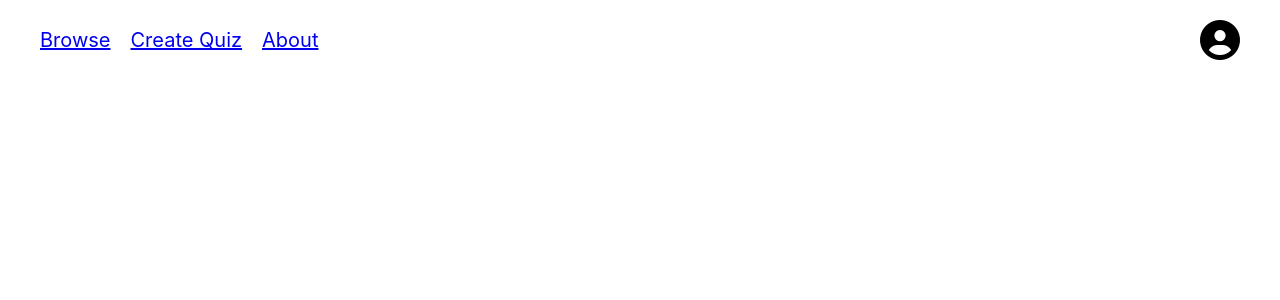
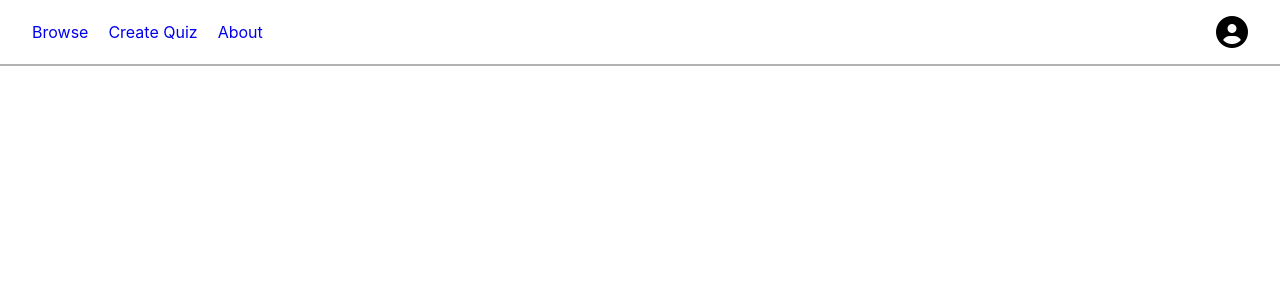
Before and after one commit to MarvelProgramming/KTrial, a React (Create React App) app in the folder client/: page /quiz in a window 1280 px wide. Shown: the top 300 px of the page. Built offline with nearby package versions, Linux system fonts and the light colour scheme.

Commit message:
Added initial styling to header and nav

```diff
--- a/client/src/components/HamburgerMenu.jsx
+++ b/client/src/components/HamburgerMenu.jsx
@@ -1,8 +1,10 @@
 import React from 'react'
 
-export default function HamburgerMenu() {
+export default function HamburgerMenu({ setToggle }) {
   return (
-    <div className="hamburger-menu-container">
+    <div className="hamburger-menu-container" onClick={() => {
+      setToggle(true);
+    }}>
       <div className="hamburger-menu"></div>
     </div>
   )
--- a/client/src/components/Header.jsx
+++ b/client/src/components/Header.jsx
@@ -1,12 +1,10 @@
 import React from 'react';
 import Nav from './Nav';
-import HamburgerMenu from './HamburgerMenu';
 
 export default function Header() {
   return (
     <header className="primary-header">
       <Nav />
-      <HamburgerMenu />
       <i className="fas fa-user-circle"></i>
     </header>
   );
--- a/client/src/components/Nav.jsx
+++ b/client/src/components/Nav.jsx
@@ -1,12 +1,27 @@
-import React from "react";
+import React, { useState } from "react";
 import { Link } from 'react-router-dom';
+import HamburgerMenu from './HamburgerMenu';
 
 export default function Nav() {
+  const [toggle, setToggle] = useState(false);
+
   return (
-    <nav className="primary-nav">
-      <Link to="/browse">Browse</Link>
-      <Link to="/quiz/creation">Create Quiz</Link>
-      <Link to="/about">About</Link>
-    </nav>
+    <div>
+      <HamburgerMenu setToggle={setToggle}/>
+     <div className={`primary-nav-container${!toggle ? ' hidden' : ''}`}
+    style={!toggle ? { pointerEvents: 'none' } : {}}
+    onClick={(e) => {
+      if(e.target === e.currentTarget){
+        setToggle(!toggle);
+      }
+    }}
+    >
+        <nav className="primary-nav">
+          <Link to="/browse">Browse</Link>
+          <Link to="/quiz/creation">Create Quiz</Link>
+          <Link to="/about">About</Link>
+        </nav>
+      </div>
+    </div>
   );
 };
--- a/client/src/styles/App.css
+++ b/client/src/styles/App.css
@@ -1,10 +1,6 @@
 @import 'globalAnimations.css';
 @import 'globalColors.css';
 @import 'globalEffects.css';
-
-:root {
-  font-size: 20px;
-}
 
 html,
 body,
@@ -23,12 +19,100 @@ body,
   justify-content: space-between;
   align-items: center;
   padding: 1rem 2rem;
+  border-bottom: 2px solid rgba(0, 0, 0, 0.3);
 }
 
-.primary-header a {
-  margin-right: 1rem;
+.primary-nav-container {
+  position: absolute;
+  top: 0;
+  left: 0;
+  width: 100vw;
+  height: 100vh;
+  backdrop-filter: brightness(0.5) blur(5px);
+}
+
+.primary-nav {
+  display: flex;
+  flex-direction: column;
+  align-items: center;
+  position: absolute;
+  top: 0;
+  width: 15rem;
+  height: 100vh;
+  background-color: white;
+  border-right: 1px solid black;
+}
+
+.primary-nav a {
+  width: 100%;
+  text-align: center;
+  padding: 10px 0;
+  border-bottom: 1px solid black;
+  text-decoration: none;
+}
+
+.primary-nav a:visited {
+  color: black;
 }
 
 .primary-header i {
   font-size: 2rem;
 }
+
+.hamburger-menu-container {
+  display: flex;
+  justify-content: center;
+  align-items: center;
+  width: 1rem;
+  height: 2rem;
+  cursor: pointer;
+}
+
+.hamburger-menu,
+.hamburger-menu::before,
+.hamburger-menu::after {
+  background-color: black;
+  content: '';
+  display: block;
+  width: 1rem;
+  height: 4px;
+}
+
+.hamburger-menu::before {
+  transform: translateY(-10px);
+}
+
+.hamburger-menu::after {
+  transform: translateY(6px);
+}
+
+@media screen and (min-width: 600px) {
+  .hamburger-menu-container {
+    display: none;
+  }
+
+  .primary-nav-container {
+    display: block;
+    backdrop-filter: none;
+    position: static;
+    width: unset;
+    height: unset;
+  }
+
+  .primary-nav {
+    display: unset;
+    position: static;
+    background-color: transparent;
+    height: unset;
+    border-right: none;
+  }
+
+  .primary-nav a {
+    border-bottom: none;
+    margin-right: 20px;
+  }
+
+  .primary-nav::after {
+    display: none;
+  }
+}
--- a/client/src/styles/globalAnimations.css
+++ b/client/src/styles/globalAnimations.css
@@ -0,0 +1,47 @@
+@keyframes primary-nav-slidein {
+  to {
+    left: 0;
+  }
+}
+
+@keyframes primary-nav-slideout {
+  to {
+    left: -100%;
+  }
+}
+
+.primary-nav-slidein {
+  animation: primary-nav-slidein 0.5s cubic-bezier(0.1, 1, 1, 1) forwards;
+}
+
+.primary-nav-slideout {
+  animation: primary-nav-slideout 0.5s cubic-bezier(0.1, 1, 1, 1) forwards;
+}
+
+@keyframes fadein {
+  from {
+    opacity: 0;
+  }
+
+  to {
+    opacity: 1;
+  }
+}
+
+@keyframes fadeout {
+  from {
+    opacity: 1;
+  }
+
+  to {
+    opacity: 0;
+  }
+}
+
+.fadein {
+  animation: fadein 0.2s linear forwards;
+}
+
+.fadeout {
+  animation: fadeout 0.2s linear forwards;
+}
--- a/client/src/styles/globalEffects.css
+++ b/client/src/styles/globalEffects.css
@@ -0,0 +1,3 @@
+.hidden {
+  display: none;
+}
```
